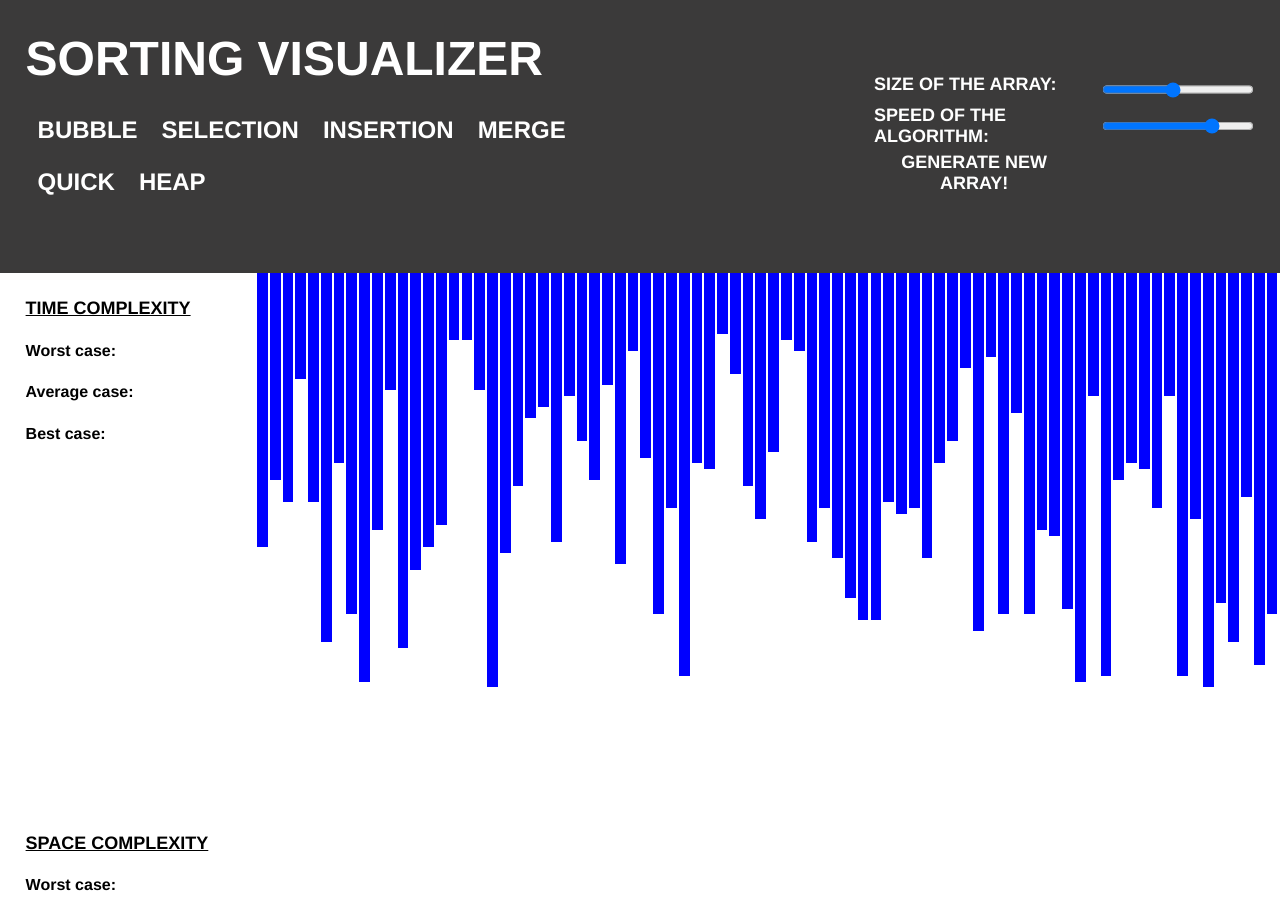
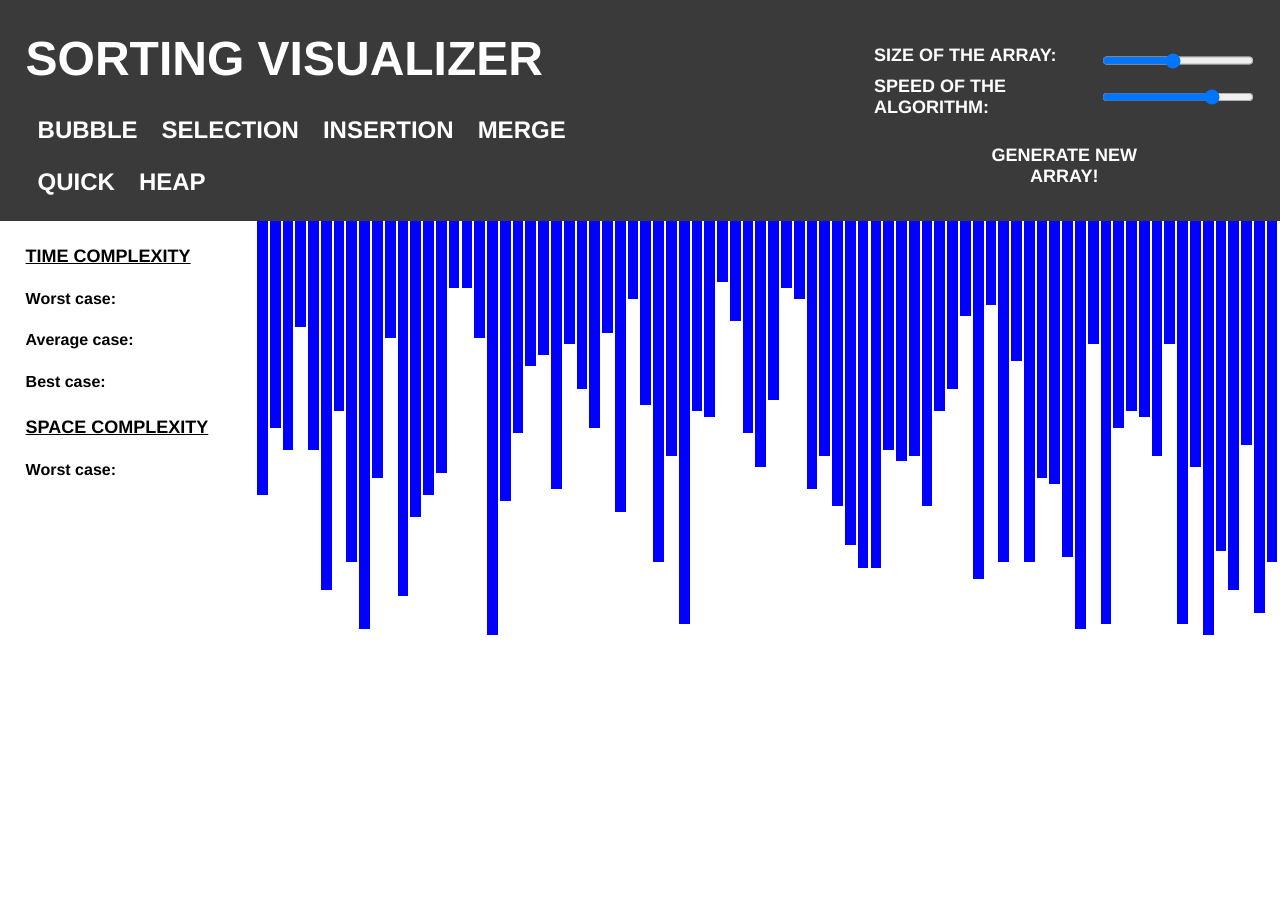
Before and after one commit to anant200/Sorting-Algorithm, a plain HTML site: page Sorting-visualizer-main/Sorting-visualizer-main/index.html in a window 1280 px wide. After the commit the page ends 800 px from the top, so only its background shows below. Drawn offline with Linux system fonts and the light colour scheme; a script that the page names is missing.

Commit message:
Update index.html

```diff
--- a/Sorting-visualizer-main/Sorting-visualizer-main/index.html
+++ b/Sorting-visualizer-main/Sorting-visualizer-main/index.html
@@ -1,5 +1,7 @@
 <!DOCTYPE html>
+
 <html lang="en">
+
 <head>
     <meta charset="UTF-8">
     <meta name="viewport" content="width=device-width, initial-scale=1.0">
@@ -8,15 +10,19 @@
     <link rel="stylesheet" href="./css/style.css">
 
 </head>
+
 <body>
 
     <header>
-        <nav>
+        <nav class="nav-bar">
+            <div style="display: flex; flex-direction: column; justify-content: center; align-items: center;">
                 <div class="array-inputs">
                     <p>Size of the array:</p>
                     <input id="a_size" type="range" min=20 max=150 step=1 value=80>
                     <p>Speed of the algorithm:</p>
                     <input id="a_speed" type="range" min=1 max=5 step=1 value=4>
+
+                </div>
                 <button id="a_generate">Generate New Array!</button>
             </div>
 
@@ -24,11 +30,11 @@
                 <p class="nav-heading">Sorting visualizer</p>
 
                 <div class="algos">
-                    <button >Bubble</button>
-                    <button >Selection</button>
-                    <button >Insertion</button>
-                    <button >Merge</button>
-                    <button >Quick</button>
+                    <button>Bubble</button>
+                    <button>Selection</button>
+                    <button>Insertion</button>
+                    <button>Merge</button>
+                    <button>Quick</button>
                     <button style="margin-right: 0px;">Heap</button>
                 </div>
             </div>
@@ -38,6 +44,7 @@
 
     <section>
 
+        <div>
             <div id="Info_Cont1">
 
                 <h3>TIME COMPLEXITY</h3>
@@ -62,11 +69,6 @@
                 </div>
 
             </div>
-
-        <div id="array_container">
-
-        </div>
-
             <div id="Info_Cont2">
 
                 <h3>SPACE COMPLEXITY</h3>
@@ -81,6 +83,11 @@
                 </div>
 
             </div>
+        </div>
+
+        <div id="array_container">
+
+        </div>
 
     </section>
 
@@ -88,8 +95,9 @@
 
     </footer>
 
-    <script src="./scripts/main.js"></script>   <!--This should be at the end of body and should be loaded before sorts.js-->
-    <script src="./scripts/visualizations.js"></script>  <!--This should be loaded after main.js-->
+    <script src="./scripts/main.js"></script>
+    <!--This should be at the end of body and should be loaded before sorts.js-->
+    <script src="./scripts/visualizations.js"></script> <!--This should be loaded after main.js-->
 
     <script src="./scripts/bubble_sort.js"></script>
     <script src="./scripts/selection_sort.js"></script>
@@ -98,4 +106,6 @@
     <script src="./scripts/quick_sort.js"></script>
     <script src="./scripts/heap_sort.js"></script>
 </body>
+
+
 </html>
```
Lines whose indentation alone changed are shown as unchanged.
